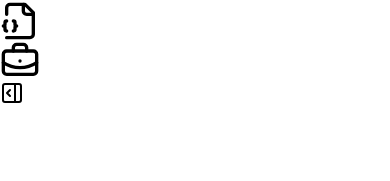
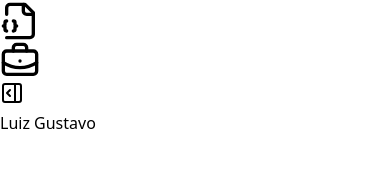
Before and after one commit to LuizinhoGustavo/LuizGustavoPortifolio, a React (Vite) app: page / in a window 390 px wide. Shown: the part 119-300 px from the top of the page. Built offline with nearby package versions, Linux system fonts and the light colour scheme.

Commit message:
fix: Responsividade corrigida

```diff
--- a/src/App.tsx
+++ b/src/App.tsx
@@ -5,6 +5,10 @@ export function App() {
   return (
     <div>
       <SideBar />
+
+      <div className="flex flex-col mx-auto justify-center text-center max-w-7xl">
+        <h1>Luiz Gustavo</h1>
+      </div>
     </div>
   )
 }
--- a/src/Components/SideBar/SideBar.tsx
+++ b/src/Components/SideBar/SideBar.tsx
@@ -10,9 +10,9 @@ export function SideBar() {
     };
 
     return (
-        <div className="flex"> {/* Use flex to align sidebar and button */}
+        <div className="flex">
             <aside
-                className={`h-full w-16 md:w-32 flex flex-col gap-10 justify-center items-center left-0 fixed border-2 border-gray-300 shadow-lg shadow-indigo-500/50 transition-transform duration-500 ${isOpen ? 'translate-x-0' : '-translate-x-full'}`}
+                className={`h-full w-16 md:w-32 flex flex-col gap-10 justify-center items-center left-0 absolute border-2 border-gray-300 shadow-lg shadow-indigo-500/50 transition-transform duration-500 ${isOpen ? 'translate-x-0' : '-translate-x-full'}`}
             >
                 <div className="text-center hover:text-orange-600 duration-500"><a href="#"><House size={40} /></a></div>
                 <div className="text-center hover:text-orange-600 duration-500"><a href="#"><SquareUser size={40} /></a></div>
@@ -23,7 +23,7 @@ export function SideBar() {
 
             {/* Button positioned next to the sidebar */}
             <button
-                className={`ml-4 p-2 z-10 ${isOpen ? 'translate-x-12' : '-translate-x-3'} duration-700`}
+                className={`ml-4 p-2 z-10 ${isOpen ? 'translate-x-12 md:translate-x-28' : '-translate-x-3'} duration-700`}
                 onClick={toggleSidebar}
             >
                 {isOpen ? <PanelRightClose /> : <PanelRightOpen />}
```
